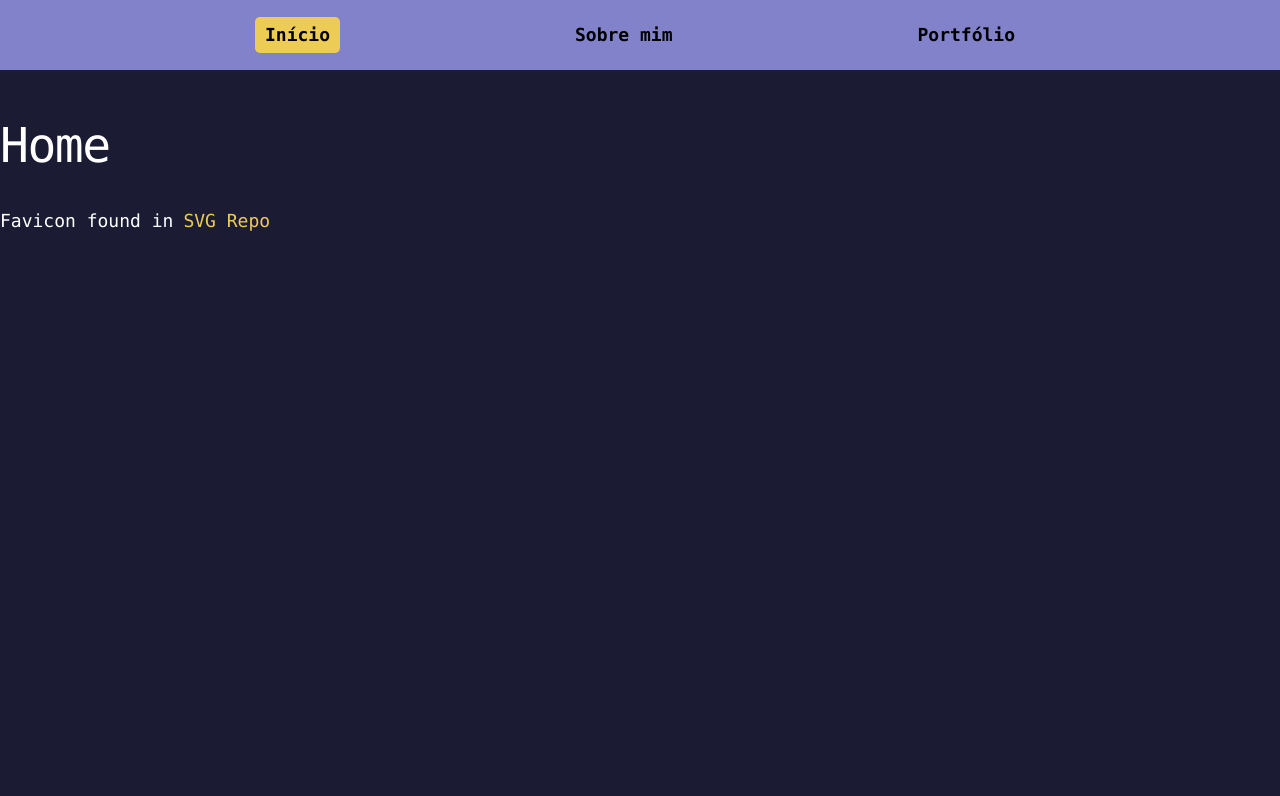
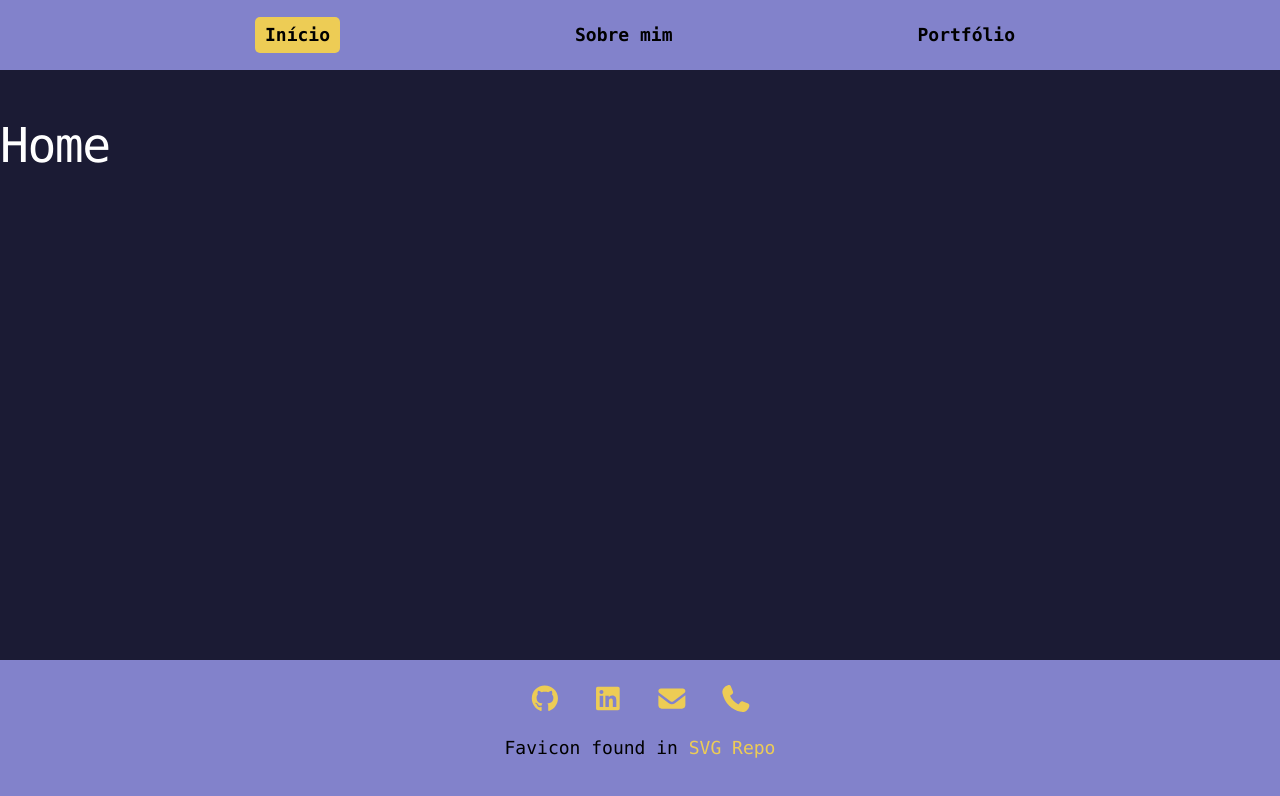
Before and after one commit to Clarinhaaa/minha-pagina-cin, a React (Vite) app: page / in a window 1280 px wide. Shown: the top 796 px of the page. Built offline with nearby package versions, Linux system fonts and the light colour scheme.

Commit message:
feat: cria o footer

```diff
--- a/src/components/Footer.module.css
+++ b/src/components/Footer.module.css
@@ -0,0 +1,19 @@
+.footerContainer {
+  background-color: var(--secondary-bg);
+  height: 100px;
+  margin-top: auto;
+  padding: 20px;
+  display: flex;
+  flex-direction: column;
+  align-items: center;
+
+  p {
+    color: #000;
+  }
+}
+
+.contact {
+  display: flex;
+  justify-content: center;
+  gap: 10px;
+}
--- a/src/components/Footer.tsx
+++ b/src/components/Footer.tsx
@@ -1,9 +1,34 @@
+import { FontAwesomeIcon } from "@fortawesome/react-fontawesome";
+import { faGithub, faLinkedin } from "@fortawesome/free-brands-svg-icons";
+import { faEnvelope, faPhone } from "@fortawesome/free-solid-svg-icons";
+import styles from "./Footer.module.css";
+
 function Footer() {
+  function showWarning(param: string): void {
+    window.alert(`Contato: ${param}`);
+  }
+
   return (
-    <footer>
+    <footer className={styles.footerContainer}>
+      <div className={styles.contact}>
+        <a href="https://github.com/Clarinhaaa" target="_blank">
+          <FontAwesomeIcon icon={faGithub} size="xl" />
+        </a>
+        <a href="https://www.linkedin.com/in/ana-clara-cavalcante-83ba59374/" target="_blank">
+          <FontAwesomeIcon icon={faLinkedin} size="xl" />
+        </a>
+        <a href="#" onClick={() => showWarning("acoc@cin.ufpe.br")}>
+          <FontAwesomeIcon icon={faEnvelope} size="xl" />
+        </a>
+        <a href="#" onClick={() => showWarning("(82) 9 9910-6186")}>
+          <FontAwesomeIcon icon={faPhone} size="xl" />
+        </a>
+      </div>
       <p>
-        Favicon found in
-        <a href="https://www.svgrepo.com/svg/407540/sun">SVG Repo</a>
+        Favicon found in{" "}
+        <a href="https://www.svgrepo.com/svg/407540/sun" target="_blank" style={{ padding: 0 }}>
+          SVG Repo
+        </a>
       </p>
     </footer>
   );
```
